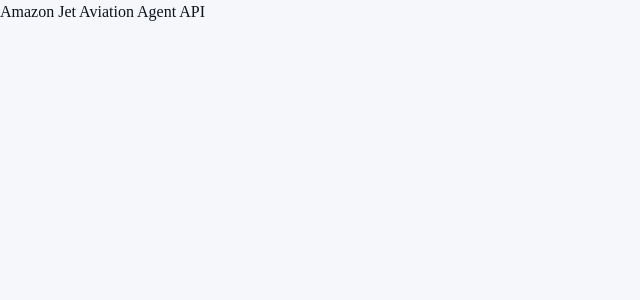
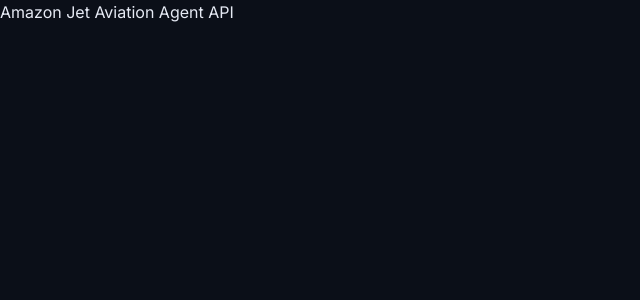
Before and after one commit to leaderaperformance-max/amazon_jet_aviation_agent, a Next.js app: page / in a window 1280 px wide. Shown: the top 300 px of the page, without its empty margins (0-640 px from the left). Built offline with nearby package versions, Linux system fonts and the light colour scheme.

Commit message:
feat: load Inter font and add ThemeProvider

```diff
--- a/app/layout.tsx
+++ b/app/layout.tsx
@@ -1,33 +1,27 @@
-import type { Metadata } from "next";
-import localFont from "next/font/local";
-import "./globals.css";
+import type { Metadata } from 'next'
+import { Inter } from 'next/font/google'
+import { ThemeProvider } from 'next-themes'
+import './globals.css'
 
-const geistSans = localFont({
-  src: "./fonts/GeistVF.woff",
-  variable: "--font-geist-sans",
-  weight: "100 900",
-});
-const geistMono = localFont({
-  src: "./fonts/GeistMonoVF.woff",
-  variable: "--font-geist-mono",
-  weight: "100 900",
-});
+const inter = Inter({
+  subsets: ['latin'],
+  variable: '--font-inter',
+  display: 'swap',
+})
 
 export const metadata: Metadata = {
-  title: "Create Next App",
-  description: "Generated by create next app",
-};
+  title: 'Amazon Jet Aviation — Agent',
+  description: 'Painel administrativo do agente JET',
+}
 
-export default function RootLayout({
-  children,
-}: Readonly<{
-  children: React.ReactNode;
-}>) {
+export default function RootLayout({ children }: { children: React.ReactNode }) {
   return (
-    <html lang="en">
-      <body className={`${geistSans.variable} ${geistMono.variable}`}>
-        {children}
+    <html lang="pt-BR" className={inter.variable} suppressHydrationWarning>
+      <body className="font-sans">
+        <ThemeProvider attribute="class" defaultTheme="dark" enableSystem>
+          {children}
+        </ThemeProvider>
       </body>
     </html>
-  );
+  )
 }
```
